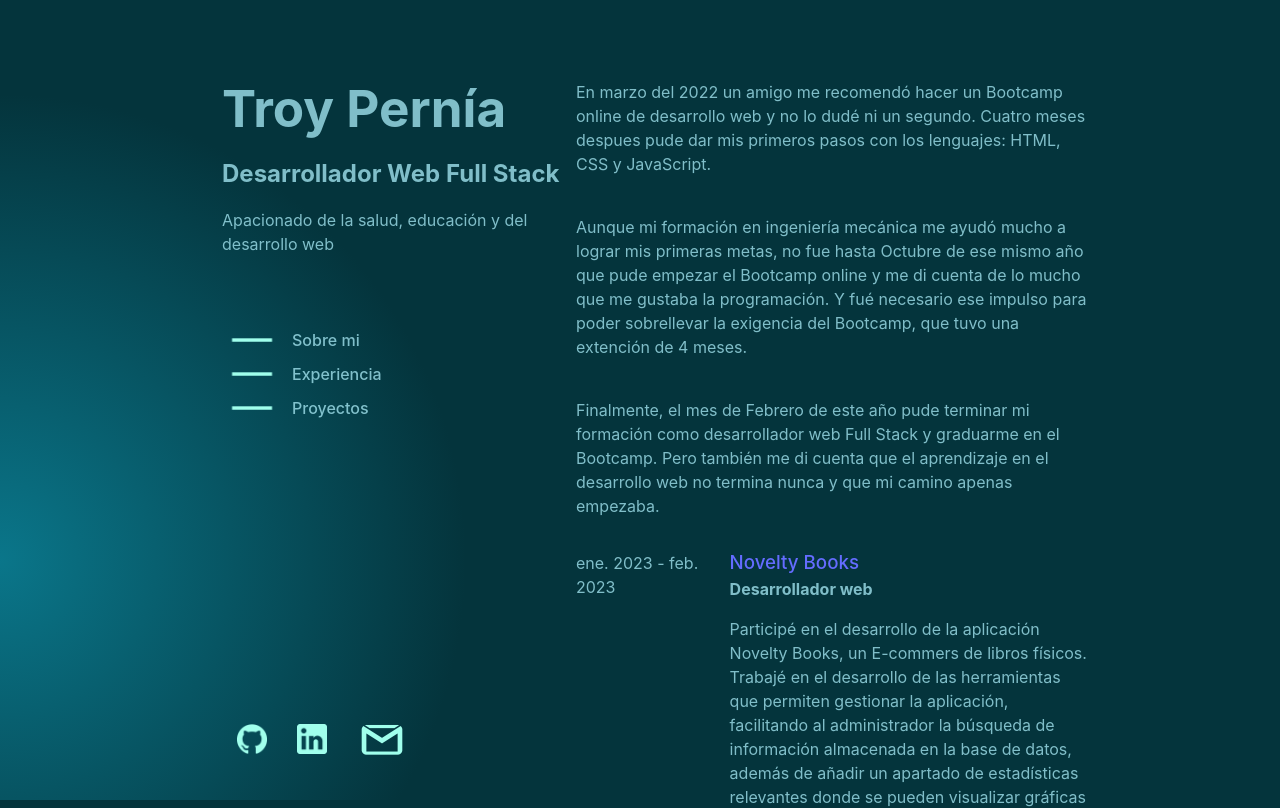
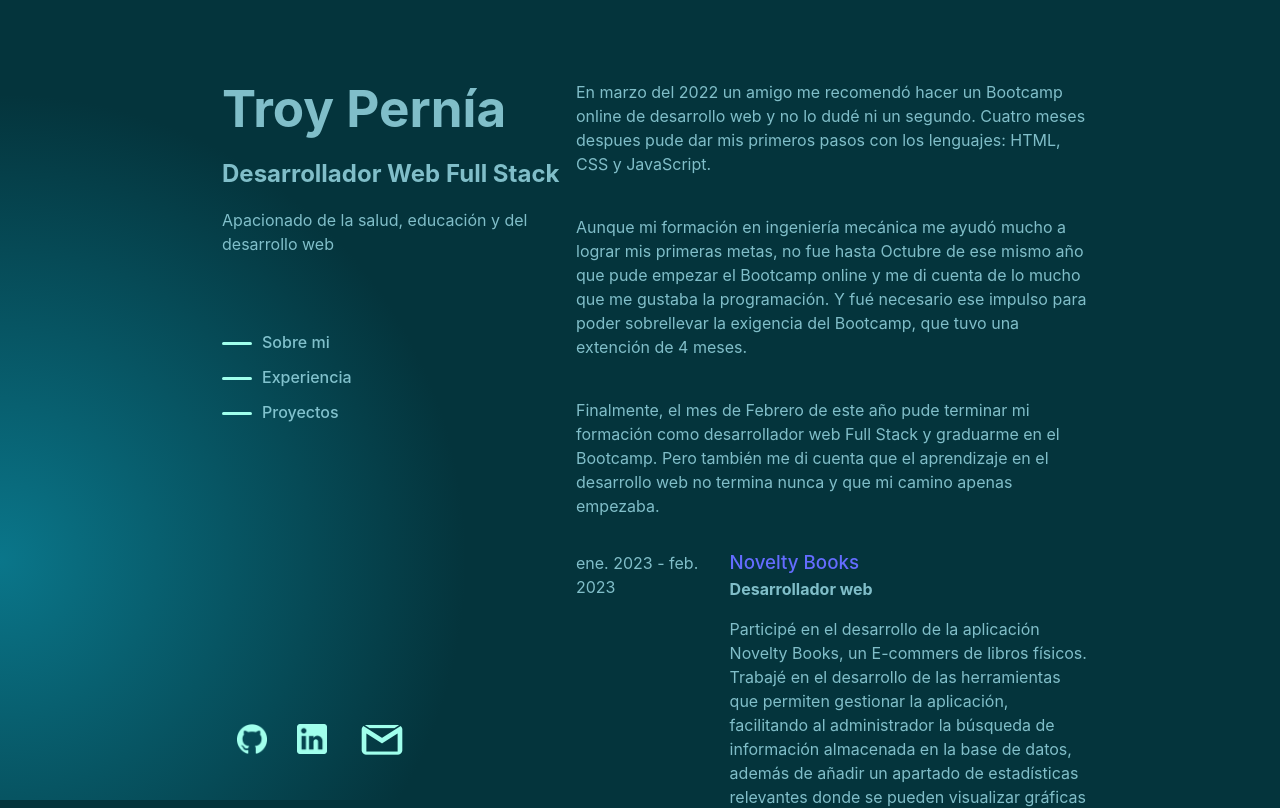
Before and after one commit to Tortoiselizard/Portafolio_Front, a React (Vite) app: page / in a window 1280 px wide. Shown: the top 808 px of the page. Built offline with nearby package versions, Linux system fonts and the light colour scheme.

Commit message:
change components/Nav.module.css: change styles of Nav ul, li, a, div and label tags (line 6-52)

```diff
--- a/src/components/Nav/Nav.module.css
+++ b/src/components/Nav/Nav.module.css
@@ -3,30 +3,51 @@
 }
 
 .Nav ul {
+    height: 100px;
     list-style: none;
     padding-left: 60px;
+    padding: 0px;
+    display: flex;
+    flex-direction: column;
+    align-items: flex-start;
+    justify-content: space-between;
 }
 
 .Nav ul li {
     position: relative;
-    margin: 10px;
+    margin: 0px;
+    padding: 0px;
     text-align: start;
-}
-
-.Nav ul li::before {
-    content: '';
-    position: absolute;
-    width: 40px;
-    height: 24px;
-    top: 0px;
-    left: -60px;
-    background-image: url('../../../public/img/vinetaWhite.png');
-    background-position: center;
-    background-size: cover;
-    transform: scaleX(2);
 }
 
 .Nav ul li a {
     text-decoration: none;
+    display: flex;
+    align-items: center;
     color: rgba(160, 225, 236, 0.8);
+    transition: color 0.3s ease, font-size 0.3s ease;
 }
+
+.Nav ul li a div {
+    width: 30px;
+    height: 3px;
+    margin-right: 10px;
+    border-radius: 5px;
+    background-color: #a0ffec;
+    object-fit: contain;
+    transition: width 0.3s ease;
+}
+
+.Nav ul li a label {
+    height: 30px;
+    line-height: 28px;
+}
+
+.Nav ul li:hover > a {
+    color: white;
+    font-size: 1.2em;
+}
+
+.Nav ul li:hover > a div {
+    width: 50px;
+}
```
